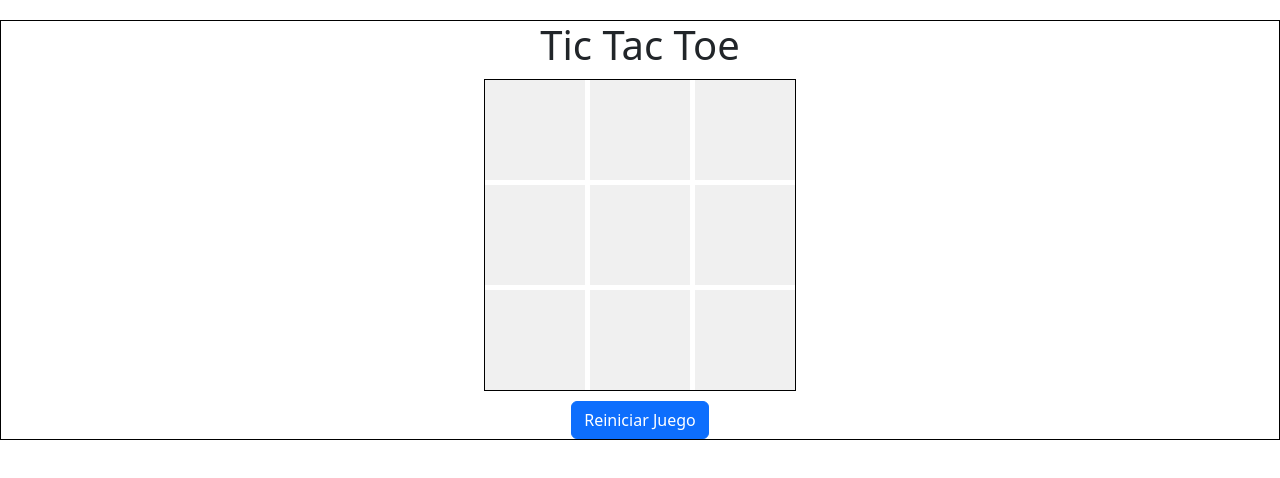
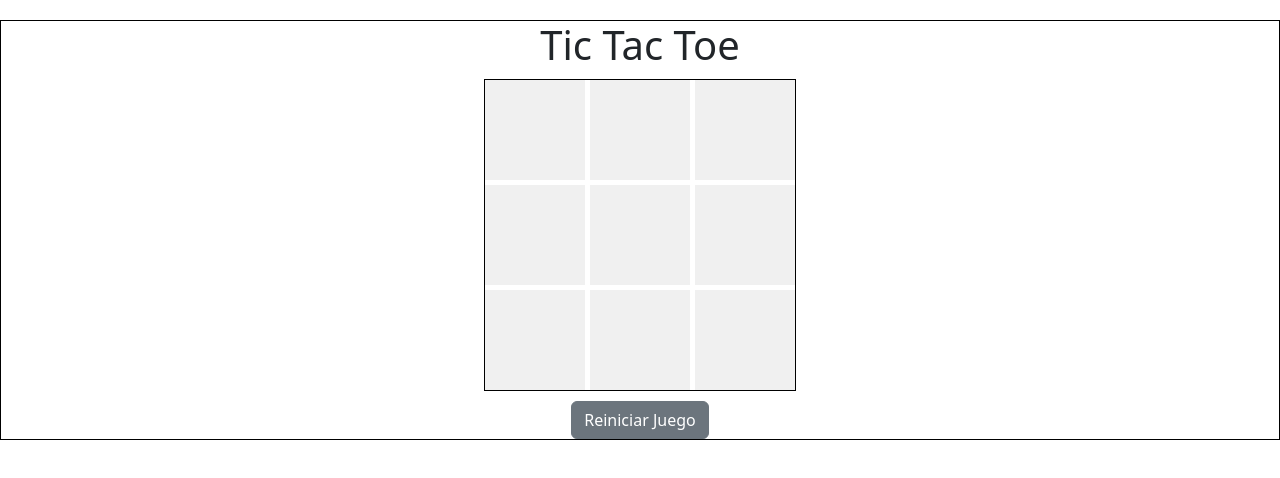
Before and after one commit to sanjuli/tictacgame, an Angular app: page / in a window 1280 px wide. Shown: the top 478 px of the page. Built offline with nearby package versions, Linux system fonts and the light colour scheme.

Commit message:
boton bootstrap4

```diff
--- a/src/app/tic-tac/tic-tac.component.html
+++ b/src/app/tic-tac/tic-tac.component.html
@@ -18,11 +18,11 @@
           {{ cell }}
         </div>
       </div>
-      <button (click)="resetGame()" class="btn btn-primary">
+      <button class="btn btn-secondary" (click)="resetGame()">
         Reiniciar Juego
       </button>
       <div *ngIf="winner">
-        <h2>{{ winner }} ha ganado!</h2>
+        <h2 style="color: aquamarine">{{ winner }} ha ganado!</h2>
       </div>
     </div>
   </body>
```
